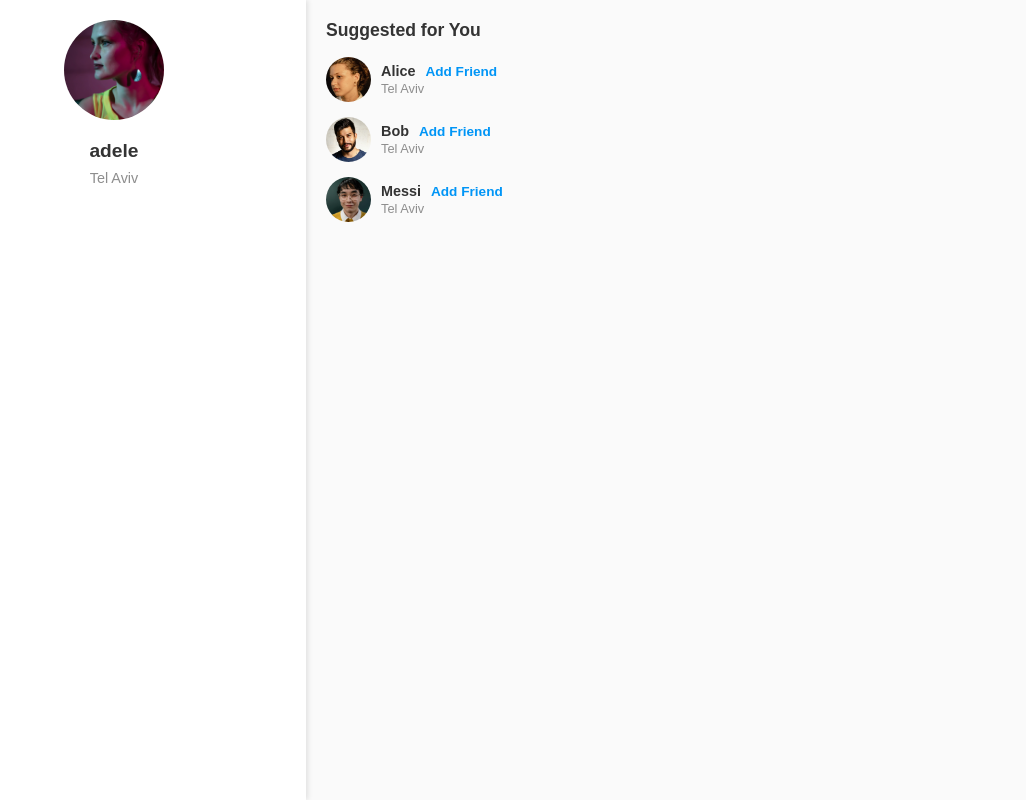
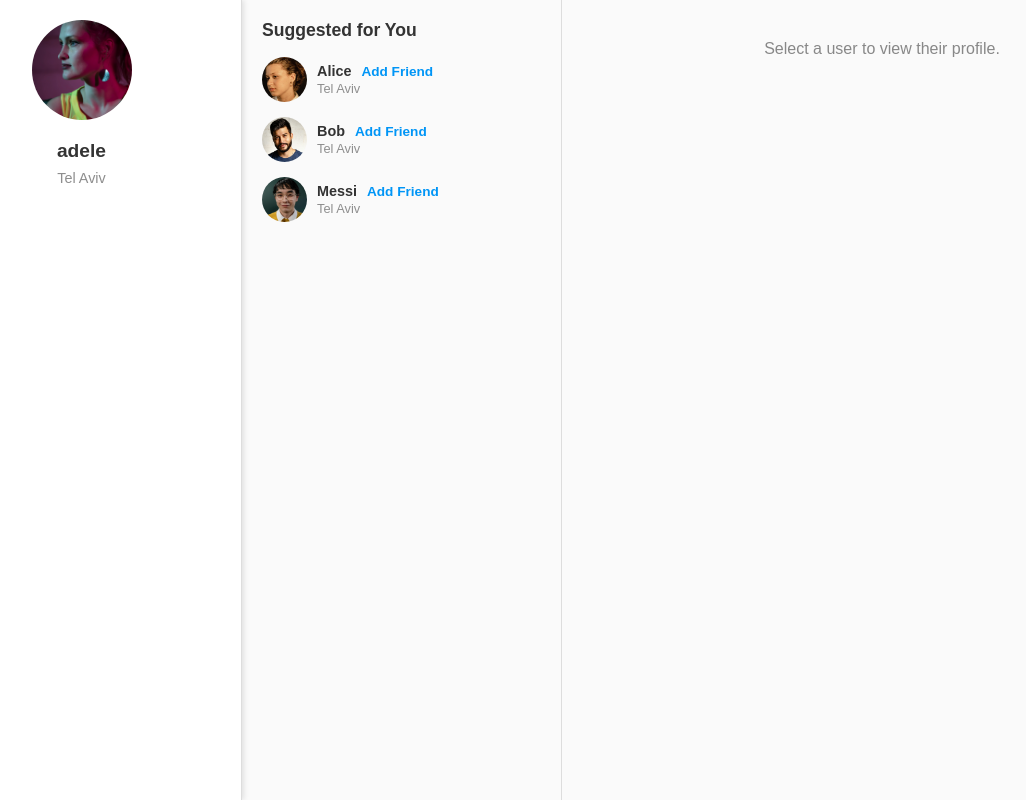
Before and after one commit to yuvalati/SnapSync, a Flask app: page /connections in a window 1280 px wide. Shown: the whole page, without its empty margins (78-1104 px from the left). Run offline with Flask 3, Linux system fonts and the light colour scheme; some libraries are stand-ins or nearby versions.

Commit message:
connection

```diff
--- a/static/css/style_connection.css
+++ b/static/css/style_connection.css
@@ -14,7 +14,7 @@ body {
   color: #333;
 }
 
-/* Main container with 2 columns */
+/* Container with 3 columns: My profile (left), Suggestions (middle), Detail (right) */
 .container {
   display: flex;
   min-height: 100vh;
@@ -22,10 +22,11 @@ body {
 
 /* Left column: My profile */
 .profile-section {
-  width: 30%;
+  width: 25%;
   background: #fff;
   padding: 20px;
   box-shadow: 2px 0 5px rgba(0,0,0,0.1);
+  border-right: 1px solid #ddd;
 }
 
 .profile-header {
@@ -52,10 +53,11 @@ body {
   color: #8e8e8e;
 }
 
-/* Right column: Suggestions */
+/* Middle column: Suggestions */
 .suggestions-section {
-  flex: 1;
+  width: 25%;
   padding: 20px;
+  border-right: 1px solid #ddd;
 }
 
 .suggestions-section h3 {
@@ -103,7 +105,7 @@ body {
   margin-top: 2px; /* small gap above location */
 }
 
-/* "Add Friend" link near the username */
+/* Add Friend link near the username */
 .action-btn {
   font-size: 0.85rem;
   color: #0095f6;
@@ -114,3 +116,81 @@ body {
 .action-btn:hover {
   text-decoration: underline;
 }
+
+/* When approved, style it in gray */
+.action-btn.approved {
+  background-color: #ccc;
+  color: #fff;
+  padding: 3px 8px;
+  border-radius: 4px;
+  text-decoration: none;
+  cursor: default;
+}
+
+/* Right column: Detailed user view */
+.detail-section {
+  flex: 1; /* Fill remaining space */
+  padding: 20px;
+}
+
+.user-detail-placeholder {
+  margin-top: 20px;
+  text-align: center;
+  color: #888;
+}
+
+/* Card for the selected user's profile */
+.user-detail-card {
+  max-width: 400px;
+  margin: 0 auto; /* center horizontally */
+  text-align: center;
+}
+
+.detail-img {
+  width: 120px;
+  height: 120px;
+  border-radius: 50%;
+  object-fit: cover;
+  margin-bottom: 1rem;
+}
+
+.detail-name {
+  font-size: 1.2rem;
+  font-weight: bold;
+  margin-bottom: 5px;
+}
+
+.detail-location {
+  font-size: 0.9rem;
+  color: #8e8e8e;
+  margin-bottom: 1rem;
+}
+
+/* Tabs styling */
+.tabs {
+  display: flex;
+  justify-content: center;
+  gap: 10px;
+  margin-bottom: 10px;
+}
+
+.tab-btn {
+  background: none;
+  border: 1px solid #ccc;
+  padding: 6px 12px;
+  cursor: pointer;
+  font-size: 0.9rem;
+  border-radius: 4px;
+}
+
+.tab-btn:hover {
+  background-color: #f0f0f0;
+}
+
+.tab-content {
+  text-align: left;
+  background: #fff;
+  border: 1px solid #ccc;
+  border-radius: 4px;
+  padding: 10px;
+}
--- a/templates/connections.html
+++ b/templates/connections.html
@@ -23,7 +23,7 @@
       {% endif %}
     </div>
 
-    <!-- Right Column: Suggested Users -->
+    <!-- Middle Column: Suggested Users -->
     <div class="suggestions-section">
       <h3>Suggested for You</h3>
 
@@ -31,15 +31,20 @@
       <div class="suggestions-list">
         {% for user in users %}
         <div class="suggestion-row">
+          <!-- Small circular image -->
           <img src="{{ user.image }}" alt="{{ user.name }}" class="small-img">
 
+          <!-- User info -->
           <div class="info">
-            <!-- Name + Add Friend on the same line -->
             <div class="user-top-row">
               <span class="username">{{ user.name }}</span>
-              <a href="#" class="action-btn">Add Friend</a>
+              <!-- "Add Friend" button calls our JavaScript function -->
+              <a href="#"
+                 class="action-btn"
+                 onclick="addFriend(event, '{{ user.id }}', '{{ user.name }}', '{{ user.image }}', '{{ user.location }}')">
+                 Add Friend
+              </a>
             </div>
-            <!-- Location underneath -->
             <div class="location">{{ user.location }}</div>
           </div>
         </div>
@@ -47,6 +52,62 @@
       </div>
     </div>
 
+    <!-- Right Column: Detailed View of the Selected User -->
+    <div class="detail-section" id="detail-section">
+      <!-- By default, show a placeholder message -->
+      <div class="user-detail-placeholder">
+        <p>Select a user to view their profile.</p>
+      </div>
+    </div>
+
   </div>
+
+  <!-- JavaScript for dynamic button & user detail -->
+  <script>
+    function addFriend(event, userId, userName, userImage, userLocation) {
+      event.preventDefault();
+
+      // 1. Change the button text to "Approved" and style to gray
+      const btn = event.target;
+      btn.textContent = "Approved";
+      btn.classList.add("approved");
+      btn.removeAttribute("href");
+      btn.style.pointerEvents = "none"; // disable clicking again
+
+      // 2. Display the selected user detail in the right column
+      const detailSection = document.getElementById("detail-section");
+      detailSection.innerHTML = `
+        <div class="user-detail-card">
+          <img src="${userImage}" alt="${userName}" class="detail-img">
+          <h2 class="detail-name">${userName}</h2>
+          <p class="detail-location">${userLocation}</p>
+
+          <!-- Tabs -->
+          <div class="tabs">
+            <button class="tab-btn" onclick="showTab('posts')">Posts</button>
+            <button class="tab-btn" onclick="showTab('crosspaths')">Cross Paths</button>
+          </div>
+
+          <!-- Tab contents -->
+          <div class="tab-content" id="posts">
+            <p>Posts content goes here...</p>
+          </div>
+          <div class="tab-content" id="crosspaths" style="display: none;">
+            <p>Cross Paths content goes here...</p>
+          </div>
+        </div>
+      `;
+    }
+
+    // Simple tab switching function
+    function showTab(tabId) {
+      // Hide all tabs first
+      document.getElementById("posts").style.display = "none";
+      document.getElementById("crosspaths").style.display = "none";
+
+      // Show the chosen tab
+      document.getElementById(tabId).style.display = "block";
+    }
+  </script>
 </body>
 </html>
```
